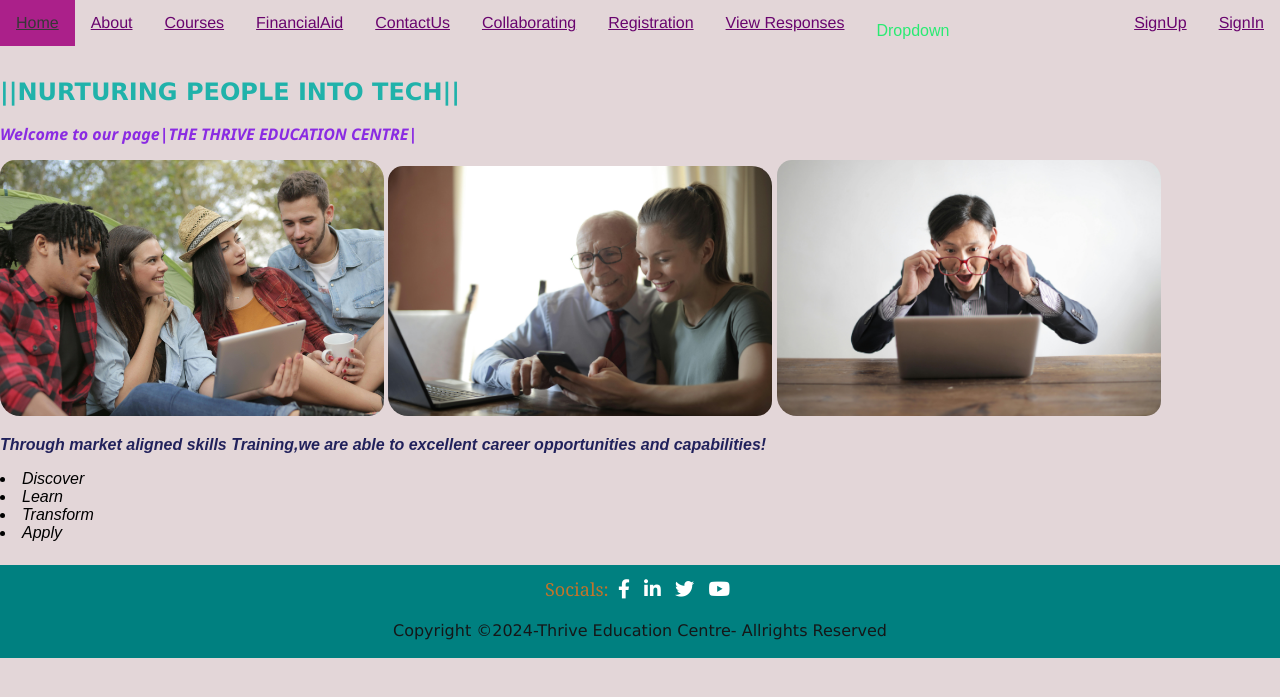
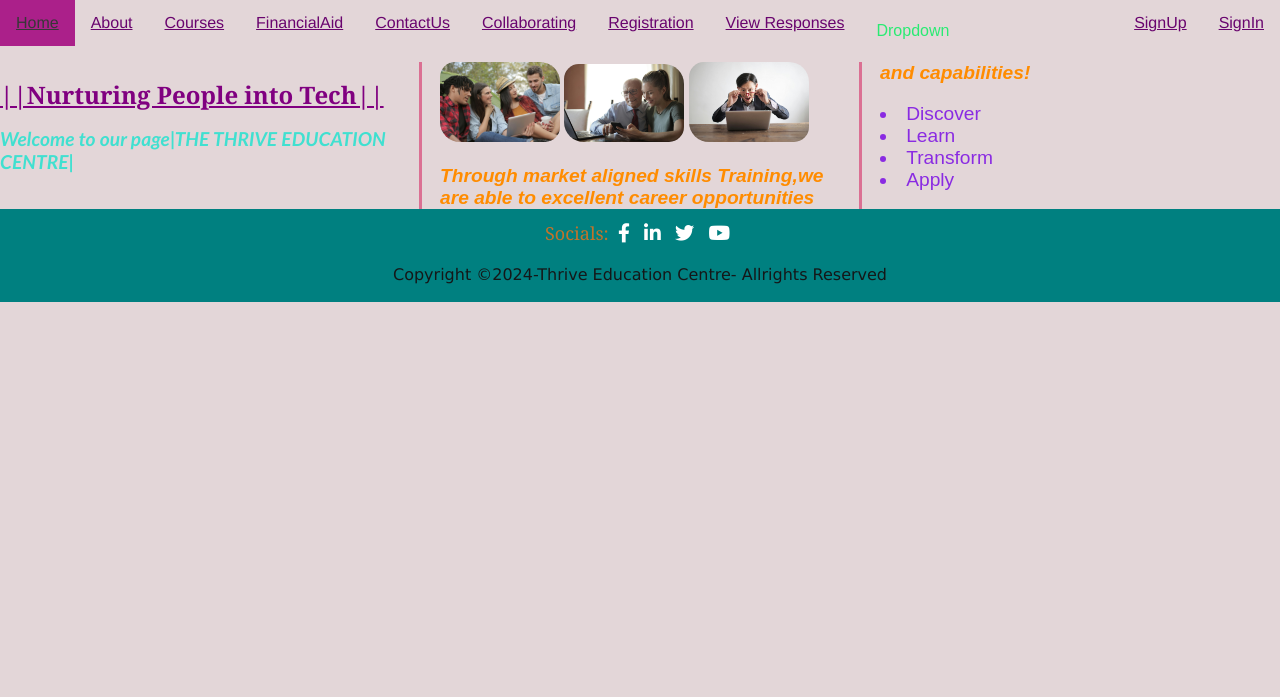
Before and after one commit to Clarita254/THRIVESCHOOL, a PHP site: page / in a window 1280 px wide. Shown: the top 697 px of the page. Run offline with PHP 8.4, Linux system fonts and the light colour scheme.

Commit message:
Created new css files to store styling of webpage

```diff
--- a/Collaborating.php
+++ b/Collaborating.php
@@ -59,8 +59,9 @@ p3{
 
     <div class="containercollaborating">
     <div class="div">
+    <div class="collab-h1">
     <h1 >COLLABORATION</h1>
-
+</div>
     <h2 >Are you interested in collaborating with others in Tech?</h2>
 
 <div class="images">
--- /dev/null
+++ b/css/about.css
@@ -0,0 +1,9 @@
+h1{
+    font-size:xx-large ;
+    text-align:justify;
+    color:darkorange;
+}
+p1{
+    font-size:large;
+
+}
--- /dev/null
+++ b/css/collaborating.css
@@ -0,0 +1,44 @@
+h1{
+    font-size: x-large;
+    color:purple;
+    font-family: Cambria, Cochin, Georgia, Times, 'Times New Roman', serif;
+    text-decoration:underline;
+
+}
+h2{
+    font-size: larger;font-family: 'Trebuchet MS', 'Lucida Sans Unicode', 'Lucida Grande', 'Lucida Sans', Arial, sans-serif;font-style: oblique;color: turquoise;
+}
+h3{
+    font-size: larger;
+    font-style: oblique;
+    color:darkorange;
+}
+p{
+    font-size: medium;
+    background-color:lightyellow;
+}
+li{
+    font-size: larger;
+    color: blueviolet;
+}
+.images{
+display:block;
+padding-right: 10px;
+
+}
+.div{
+
+column-count: 3;
+column-gap: 40px;
+column-rule-style:solid ;
+column-rule-style: rule width 1px;
+column-rule-color:palevioletred ;
+column-rule: 1 px solid palevioletred;
+column-width: 100px;
+column-span: all;
+
+}
+
+p3{
+color: azure;
+}
--- a/css/style.css
+++ b/css/style.css
@@ -9,3 +9,10 @@
 @import url('SignUp.css');
 @import url('registration.css');
 @import url('SignIn.css');
+@import url('about.css');
+@import url('collaborating.css');
+@import url('contactUs.css');
+@import url('courses.css');
+@import url('financialAid.css');
+@import url('index.css');
+@import url('registrationform.css');
--- a/index.php
+++ b/index.php
@@ -1,55 +1,12 @@
 <!--when you get a warning but the rest of the page is displayed use include--->
 <?php include_once("templates/nav.php");?>
-<!--When you want to get a warning and a fatal error hence page is not displayed.When you want your page to be displayed so that their shouldn't be an error use required-->
+<!--When you want to get a and a fatal error hence page is not displayed.When you want your page to be displayed so that their shouldn't be an error use required-->
 <?php require_once("templates/header.php");?>
 
 <!--inquire and require are more or less the same the difference comes to the error-->
 
 <link rel="stylesheet" href="https:/cdnjs.cloudflare.com/ajax/libs/font-awesome/6.0.0-beta3/css/all.min.css">
-<style>
 
-h1{
- text-align:left;
-font-size: x-large;
- color:lightseagreen;
- font-family: Verdana, Geneva, Tahoma, sans-serif;
- text-transform: uppercase;
-text-decoration: wavy;
-
-     }
-
-
-h2{
-
-text-align:justify;
-font-family:'Segoe UI', Tahoma, Geneva,Verdana, sans-serif;
-line-height:25px;
-font-size:medium;
-font-style:italic;
-color:blueviolet;
-
-}
-
-h3{
-        font-size: medium;
-        font-style: oblique;
-        color: rgb(33, 33, 91);
-     }
-
-
-li{
-
-font-size: medium;
-font-style: oblique;
-
-
-}
-
- .div{
-        padding-bottom:5px;
-    }
-
-    </style>
 
 <body class="bgcolor">
 
```
Also changed, not shown: ContactUs.php (+0 -22 lines), FinancialAid.php (+1 -30 lines), Registration.php (+0 -25 lines), about.php (+2 -13 lines), courses.php (+0 -67 lines), css/contactUs.css (added), css/courses.css (added), css/financialAid.css (added), css/index.css (added), css/registrationform.css (added).
